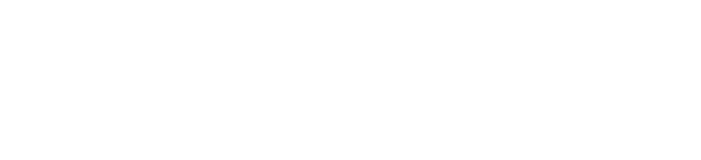
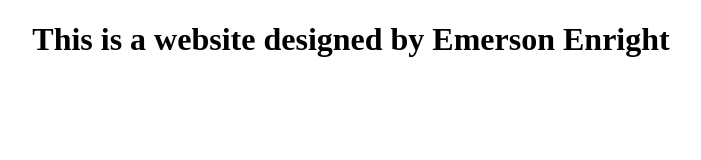
Before and after one commit to ebe2113/ebe2113.github.io, a plain HTML site: page index.html in a window 1280 px wide. Shown: the whole page, without its empty margins (289-990 px from the left). Drawn offline with Linux system fonts and the light colour scheme.

Commit message:
Update index.html

```diff
--- a/index.html
+++ b/index.html
@@ -14,6 +14,7 @@
   </head>
 
   <body>
+    <h1 align="center">This is a website designed by Emerson Enright</h1>
 
   </body>
 
```
